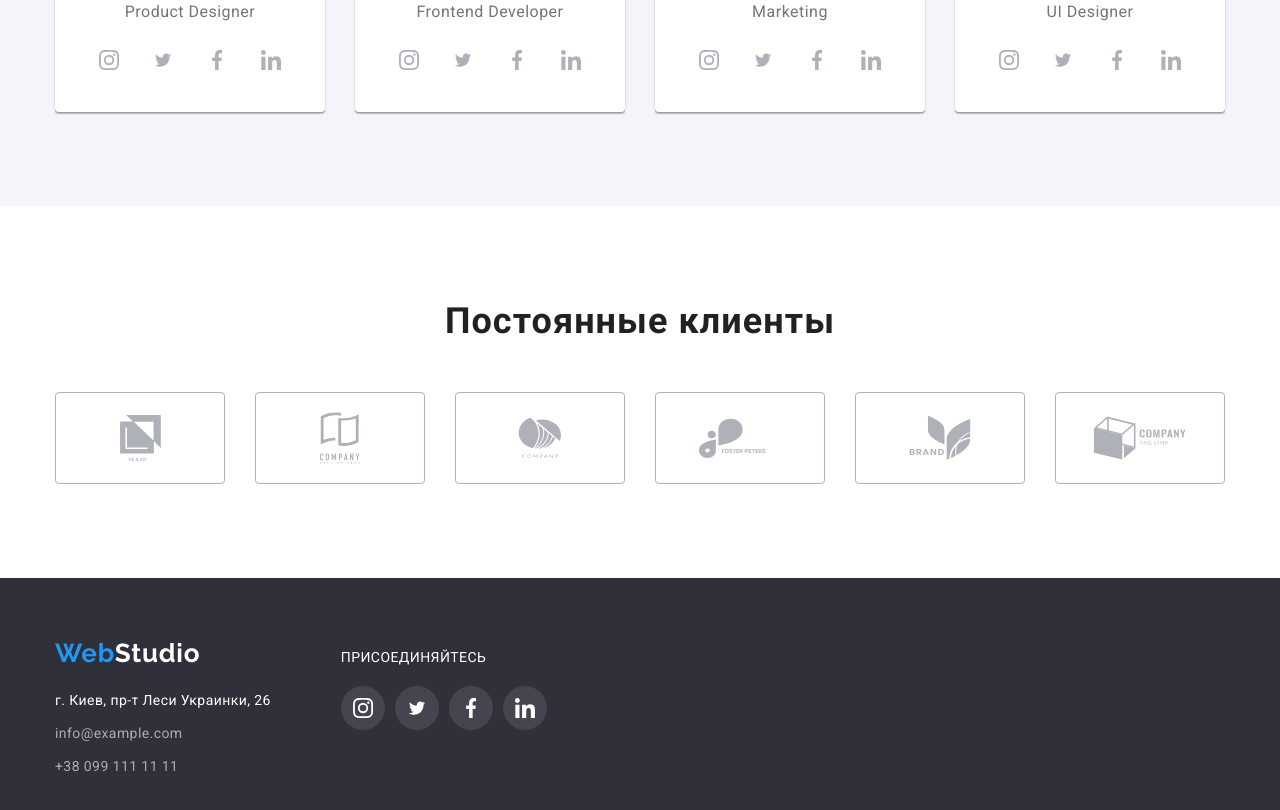
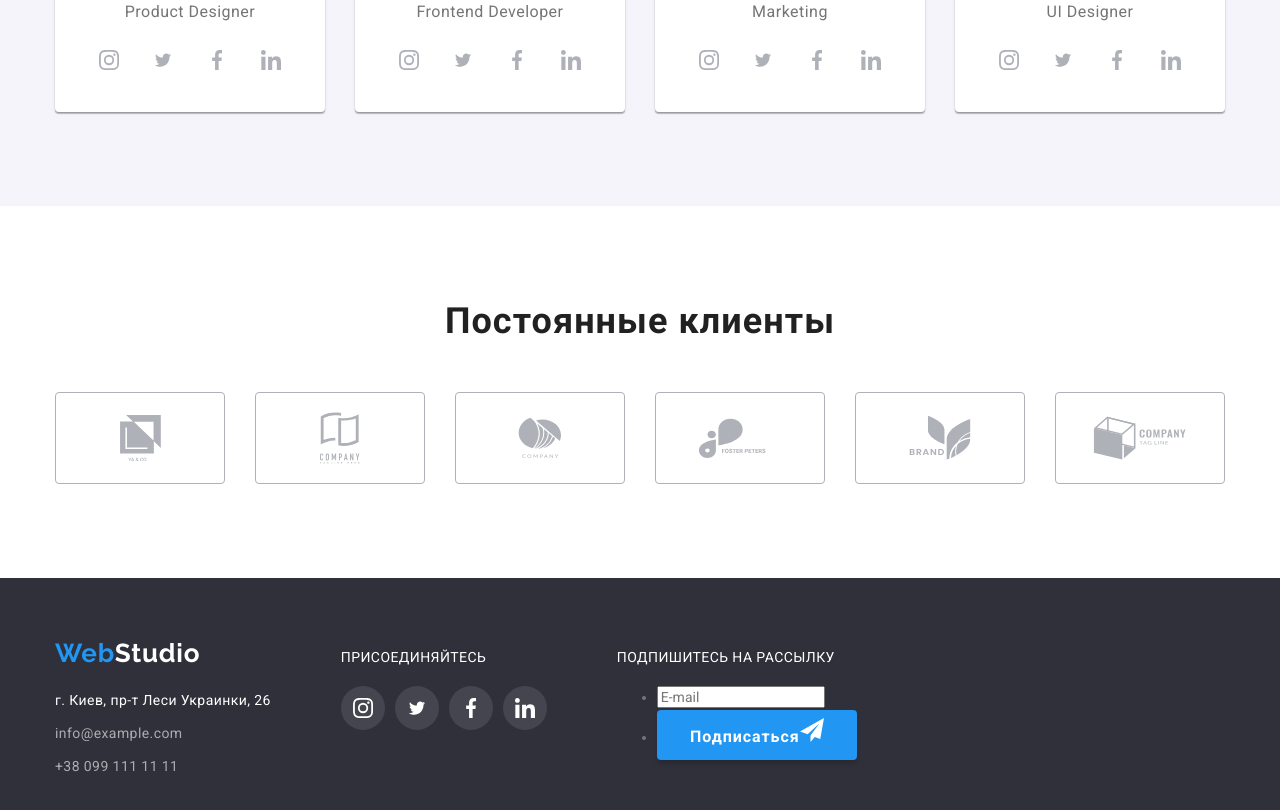
Before and after one commit to OleksiiWhite/goit-markup-hw-06, a plain HTML site: page index.html in a window 1280 px wide. Shown: the part 2111-2921 px from the top of the page. Drawn offline with nearby package versions, Linux system fonts and the light colour scheme.

Commit message:
кнопка футер

```diff
--- a/css/styles.css
+++ b/css/styles.css
@@ -579,6 +579,7 @@ textarea {
   font-weight: 700;
   font-size: 16px;
   line-height: 1.89;
+  letter-spacing: 0.06em;
 
   display: flex;
   align-items: center;
@@ -1020,3 +1021,38 @@ textarea {
 .container.bottom .bottom-box:not(:last-child) {
   margin-right: 70px;
 }
+
+.footer-button {
+  font-weight: 700;
+  font-size: 16px;
+  line-height: 1.89;
+  letter-spacing: 0.06em;
+
+  display: flex;
+  align-items: center;
+  justify-content: center;
+
+  display: block;
+  min-width: 200px;
+  height: 50px;
+
+  /* margin-top: 40px;
+  margin-left: auto;
+  margin-right: auto; */
+  padding: 0;
+
+  color: var(--primary-white-color);
+  background-color: var(--accent-color);
+  box-shadow: 0px 4px 4px rgba(0, 0, 0, 0.15);
+  border-radius: 4px;
+  border: 0;
+
+  cursor: pointer;
+
+  transition: background-color 250ms var(--function-animation);
+}
+
+.footer-button:hover,
+.footer-button:focus {
+  background-color: var(--secondary-accent-color);
+}
--- a/index.html
+++ b/index.html
@@ -608,6 +608,22 @@
             </li>
           </ul>
         </div>
+        <div>
+          <p class="text-footer">Подпишитесь на рассылку</p>
+          <ul>
+            <li class="item">
+      <input type="email" name="mail-footer" class="mail-footer" placeholder="E-mail" />
+                          </li>
+            <li class="item"><button class="footer-button" type="submit"><span>Подписаться</span><svg class="icon-contact" width="24" height="24">
+                          <use
+                            href="./images/symbol-defs.svg#icon-fly"
+                          ></use></svg></button></li>
+          </ul>
+        </div>
+
+
+
+
       </div>
     </footer>
     <script src="./js/modal.js"></script>
```
